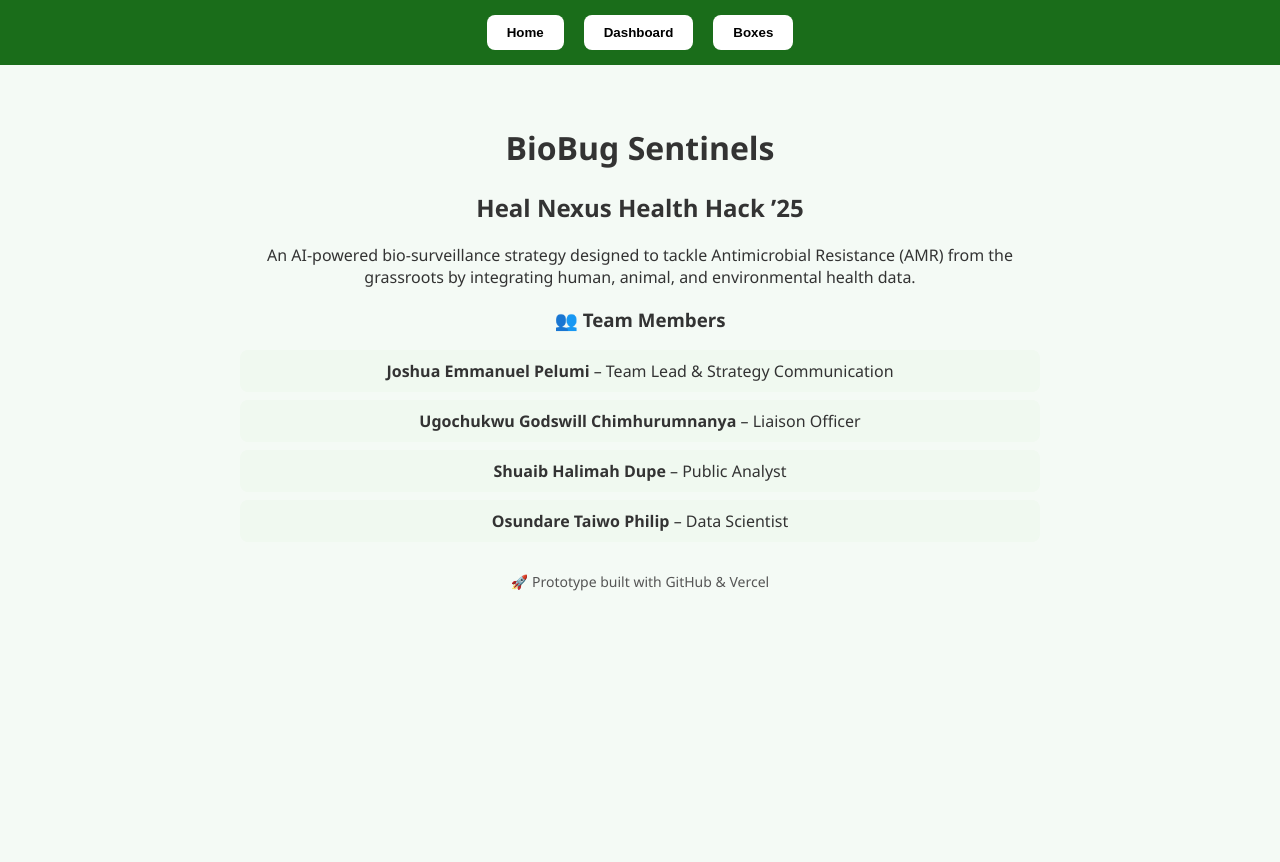
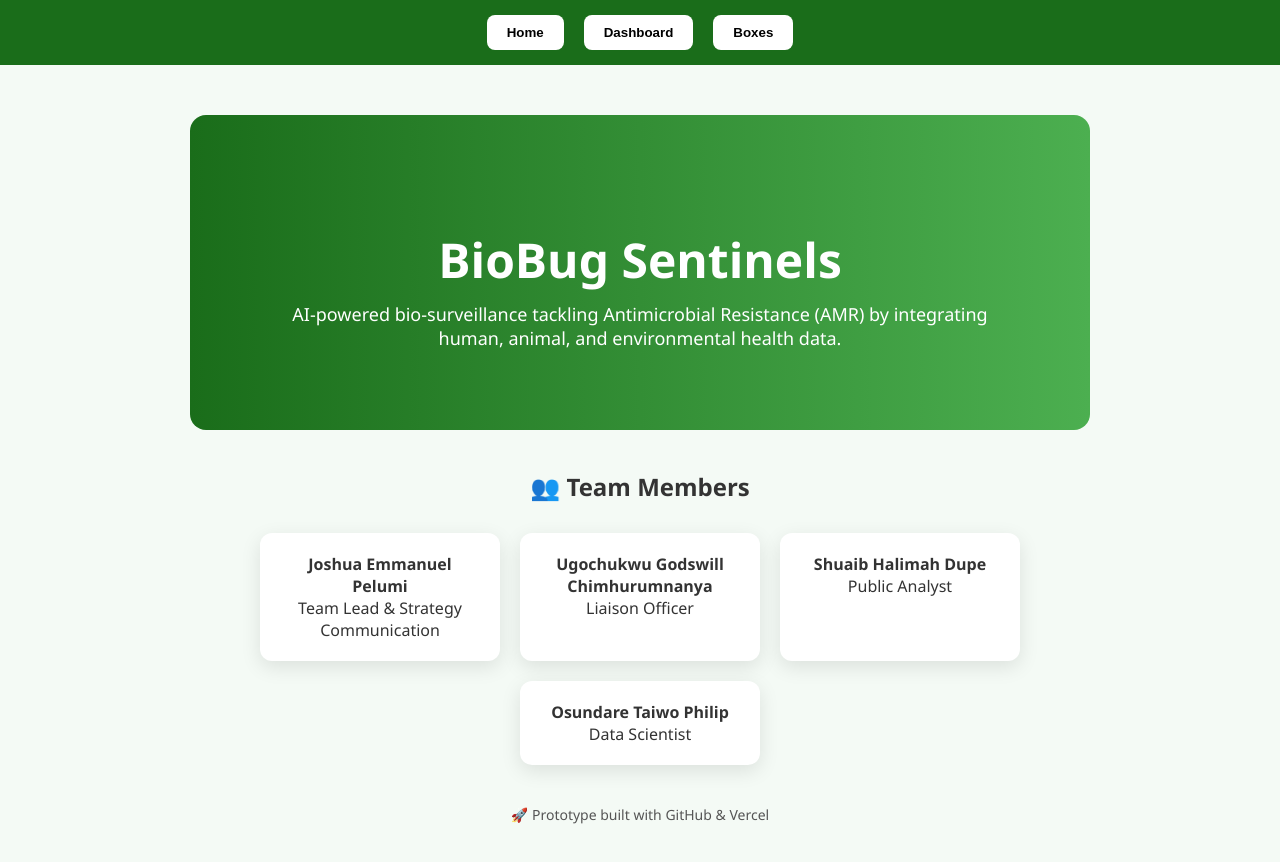
Before and after one commit to osundaretaye-ctrl/Biobug-sentinels-biosurveillance, a plain HTML site: page index.html in a window 1280 px wide. Before the commit the page ends 800 px from the top, so only its background shows below. Drawn offline with Linux system fonts and the light colour scheme.

Commit message:
Update index.html

```diff
--- a/index.html
+++ b/index.html
@@ -1,23 +1,28 @@
 <!DOCTYPE html>
 <html lang="en">
 <head>
-  <meta charset="UTF-8" />
-  <meta name="viewport" content="width=device-width, initial-scale=1.0" />
+  <meta charset="UTF-8">
+  <meta name="viewport" content="width=device-width, initial-scale=1.0">
   <title>BioBug Sentinels | Heal Nexus Health Hack ’25</title>
   <style>
+    /* General styles */
     body {
+      margin: 0;
       font-family: "Segoe UI", Tahoma, Geneva, Verdana, sans-serif;
-      margin: 0;
-      padding: 0;
       background: #f4faf5;
       color: #333;
     }
+
+    /* Navigation */
     nav {
       display: flex;
       justify-content: center;
       gap: 20px;
+      background: #1a6d1a;
       padding: 15px;
-      background: #1a6d1a;
+      position: sticky;
+      top: 0;
+      z-index: 100;
     }
     nav button {
       background: #fff;
@@ -26,41 +31,65 @@
       border-radius: 8px;
       cursor: pointer;
       font-weight: bold;
+      transition: background 0.3s;
     }
     nav button:hover {
       background: #e0f0e0;
     }
-    .section {
-      display: none;
-      padding: 40px;
+
+    /* Sections */
+    .section { display: none; padding: 50px 20px; text-align: center; }
+    .active { display: block; }
+
+    /* Hero / Home */
+    .hero {
+      background: linear-gradient(to right, #1a6d1a, #4caf50);
+      color: #fff;
+      padding: 80px 20px;
+      border-radius: 16px;
+      margin-bottom: 40px;
+    }
+    .hero h1 { font-size: 48px; margin-bottom: 10px; }
+    .hero p { font-size: 18px; max-width: 700px; margin: 0 auto; }
+
+    /* Team cards */
+    .team {
+      display: flex;
+      flex-wrap: wrap;
+      justify-content: center;
+      gap: 20px;
+      margin-top: 30px;
+    }
+    .team-card {
+      background: #fff;
+      padding: 20px;
+      border-radius: 12px;
+      box-shadow: 0 6px 20px rgba(0,0,0,0.1);
+      width: 200px;
       text-align: center;
+      transition: transform 0.3s;
     }
-    .active {
-      display: block;
-    }
-    .container {
-      max-width: 800px;
-      margin: 0 auto;
-    }
+    .team-card:hover { transform: translateY(-5px); }
+
+    /* Dashboard / Boxes cards */
     .card {
       background: #fff;
       border-radius: 12px;
-      padding: 20px;
+      padding: 25px;
       margin-bottom: 20px;
-      box-shadow: 0 4px 12px rgba(0,0,0,0.1);
+      box-shadow: 0 6px 20px rgba(0,0,0,0.1);
       cursor: pointer;
+      transition: transform 0.3s, background 0.3s;
     }
     .card:hover {
+      transform: translateY(-5px);
       background: #e0f9e0;
     }
-    .footer {
-      text-align: center;
-      margin-top: 30px;
-      font-size: 14px;
-      color: #555;
-    }
-    ul { list-style: none; padding: 0; }
-    li { margin: 8px 0; background: #f0f9f0; padding: 10px; border-radius: 8px; }
+
+    .container { max-width: 900px; margin: auto; }
+
+    /* Footer */
+    .footer { margin-top: 40px; font-size: 14px; color: #555; }
   </style>
 </head>
 <body>
@@ -75,20 +104,26 @@
   <!-- Home Section -->
   <div id="home" class="section active">
     <div class="container">
-      <h1>BioBug Sentinels</h1>
-      <h2>Heal Nexus Health Hack ’25</h2>
-      <p>
-        An AI-powered bio-surveillance strategy designed to tackle Antimicrobial Resistance (AMR)
-        from the grassroots by integrating human, animal, and environmental health data.
-      </p>
+      <div class="hero">
+        <h1>BioBug Sentinels</h1>
+        <p>AI-powered bio-surveillance tackling Antimicrobial Resistance (AMR) by integrating human, animal, and environmental health data.</p>
+      </div>
 
-      <h3>👥 Team Members</h3>
-      <ul>
-        <li><strong>Joshua Emmanuel Pelumi</strong> – Team Lead & Strategy Communication</li>
-        <li><strong>Ugochukwu Godswill Chimhurumnanya</strong> – Liaison Officer</li>
-        <li><strong>Shuaib Halimah Dupe</strong> – Public Analyst</li>
-        <li><strong>Osundare Taiwo Philip</strong> – Data Scientist</li>
-      </ul>
+      <h2>👥 Team Members</h2>
+      <div class="team">
+        <div class="team-card">
+          <strong>Joshua Emmanuel Pelumi</strong><br>Team Lead & Strategy Communication
+        </div>
+        <div class="team-card">
+          <strong>Ugochukwu Godswill Chimhurumnanya</strong><br>Liaison Officer
+        </div>
+        <div class="team-card">
+          <strong>Shuaib Halimah Dupe</strong><br>Public Analyst
+        </div>
+        <div class="team-card">
+          <strong>Osundare Taiwo Philip</strong><br>Data Scientist
+        </div>
+      </div>
 
       <div class="footer">
         🚀 Prototype built with GitHub & Vercel
@@ -99,7 +134,7 @@
   <!-- Dashboard Section -->
   <div id="dashboard" class="section">
     <div class="container">
-      <h1>BioBug Sentinels – AMR Dashboard</h1>
+      <h1>AMR Dashboard</h1>
       <p>Click a model to see predictions</p>
 
       <div class="card" onclick="showSection('boxes')">
@@ -127,7 +162,7 @@
   <div id="boxes" class="section">
     <div class="container">
       <h1>Prediction Boxes</h1>
-      <p>Here, AI model predictions will be displayed for each selected model.</p>
+      <p>AI model outputs will appear here.</p>
 
       <div class="card">
         <h2>ARIMA Prediction Example</h2>
@@ -150,17 +185,15 @@
     </div>
   </div>
 
+  <!-- JavaScript -->
   <script>
     function showSection(sectionId) {
-      console.log("Switching to section:", sectionId); // debug log
+      console.log("Switching to section:", sectionId);
       const sections = document.querySelectorAll('.section');
       sections.forEach(sec => sec.classList.remove('active'));
       const target = document.getElementById(sectionId);
-      if(target) {
-        target.classList.add('active');
-      } else {
-        console.error("Section not found:", sectionId);
-      }
+      if(target) target.classList.add('active');
+      else console.error("Section not found:", sectionId);
     }
 
     window.onload = function() {
@@ -168,6 +201,5 @@
       console.log("Page loaded, Home section active");
     };
   </script>
-
 </body>
 </html>
```
